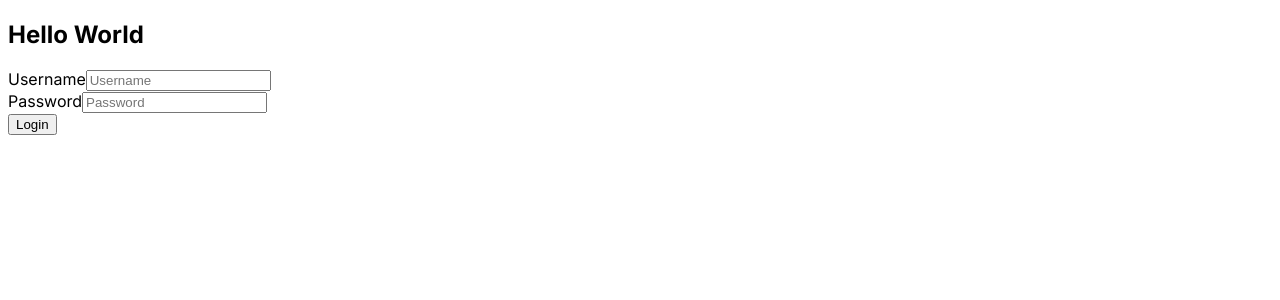
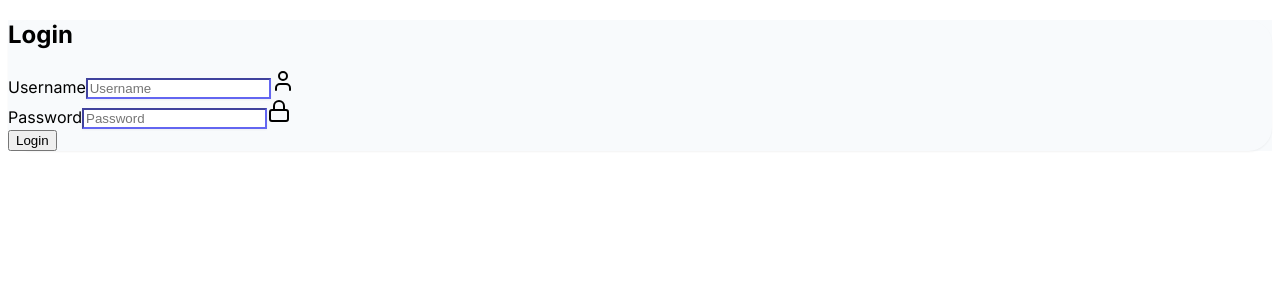
Before and after one commit to tuniepie/study-nestjs-nextjs, a Next.js app: page / in a window 1280 px wide. Shown: the top 300 px of the page. Built offline with nearby package versions, Linux system fonts and the light colour scheme.

Commit message:
feat: Centered login form with styled inputs and icons from lucide-react

```diff
--- a/app/components/LoginBar.tsx
+++ b/app/components/LoginBar.tsx
@@ -1,20 +1,23 @@
 import React from 'react';
+import { User, Lock } from 'lucide-react';
 
 const LoginBar: React.FC = () => {
  return (
- <div className="flex items-center justify-center min-h-screen bg-gray-100">
- <div className="bg-white rounded-lg shadow-lg p-10 w-full max-w-md">
- <h2 className="text-3xl font-bold text-center text-gray-800 mb-8">Hello World</h2>
+ <div className="flex items-center justify-center min-h-screen bg-slate-50">
+ <div className="bg-white rounded-3xl shadow-sm p-10 w-full max-w-md">
+ <h2 className="text-3xl font-bold text-center text-gray-800 mb-8">Login</h2>
  <form className="space-y-6">
- <div>
+ <div className="relative">
  <label htmlFor="username" className="block text-sm font-medium text-gray-700">Username</label>
- <input type="text" id="username" placeholder="Username" className="mt-1 block w-full px-4 py-3 border border-gray-300 rounded-lg shadow-sm focus:outline-none focus:ring-2 focus:ring-blue-500 focus:border-blue-500 transition duration-150 ease-in-out" />
+ <input type="text" id="username" placeholder="Username" className="mt-1 block w-full px-4 py-3 pl-10 border border-gray-300 rounded-lg shadow-sm focus:outline-none focus:ring-2 focus:ring-indigo-500 focus:border-indigo-500 transition duration-150 ease-in-out" />
+ <User className="absolute left-3 top-3 text-gray-400" />
  </div>
- <div>
+ <div className="relative">
  <label htmlFor="password" className="block text-sm font-medium text-gray-700">Password</label>
- <input type="password" id="password" placeholder="Password" className="mt-1 block w-full px-4 py-3 border border-gray-300 rounded-lg shadow-sm focus:outline-none focus:ring-2 focus:ring-blue-500 focus:border-blue-500 transition duration-150 ease-in-out" />
+ <input type="password" id="password" placeholder="Password" className="mt-1 block w-full px-4 py-3 pl-10 border border-gray-300 rounded-lg shadow-sm focus:outline-none focus:ring-2 focus:ring-indigo-500 focus:border-indigo-500 transition duration-150 ease-in-out" />
+ <Lock className="absolute left-3 top-3 text-gray-400" />
  </div>
- <button type="submit" className="w-full bg-blue-500 text-white py-3 px-6 rounded-lg hover:bg-blue-600 focus:outline-none focus:ring-2 focus:ring-blue-500 focus:ring-opacity-50 transition duration-150 ease-in-out">Login</button>
+ <button type="submit" className="w-full bg-indigo-600 text-white py-3 px-6 rounded-lg hover:bg-indigo-700 focus:outline-none focus:ring-2 focus:ring-indigo-500 focus:ring-opacity-50 transition duration-150 ease-in-out active:scale-95">Login</button>
  </form>
  </div>
  </div>
--- a/app/globals.css
+++ b/app/globals.css
@@ -9,3 +9,32 @@ body {
 .transition-smooth {
   transition: all 0.3s ease-in-out;
 }
+
+/* Custom styles for the login form */
+.bg-slate-50 {
+  background-color: #f8fafc;
+}
+
+.shadow-sm {
+  box-shadow: 0 1px 2px 0 rgba(0, 0, 0, 0.05);
+}
+
+.rounded-3xl {
+  border-radius: 1.5rem;
+}
+
+.focus\:ring-indigo-500 {
+  --tw-ring-color: #6366f1;
+}
+
+.focus\:border-indigo-500 {
+  border-color: #6366f1;
+}
+
+.hover\:bg-indigo-700:hover {
+  background-color: #4338ca;
+}
+
+.active\:scale-95:active {
+  transform: scale(0.95);
+}
--- a/package.json
+++ b/package.json
@@ -9,6 +9,7 @@
     "lint": "eslint"
   },
   "dependencies": {
+    "lucide-react": "^0.577.0",
     "next": "16.1.6",
     "react": "19.2.3",
     "react-dom": "19.2.3"
```
Also changed, not shown: 1 other file (tests, documents, lock files or other folders).
